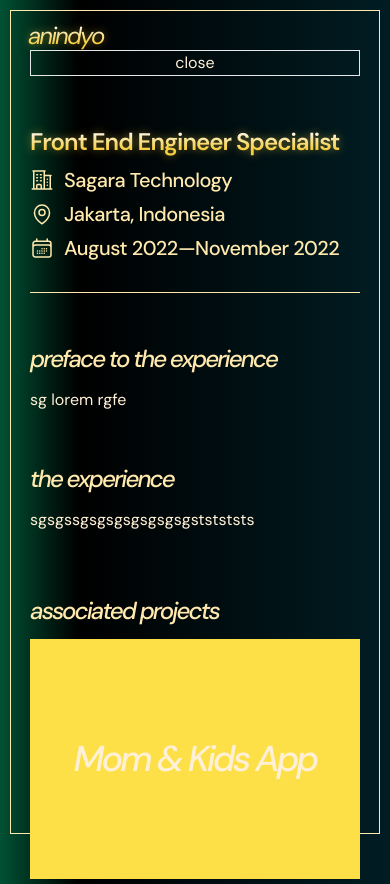
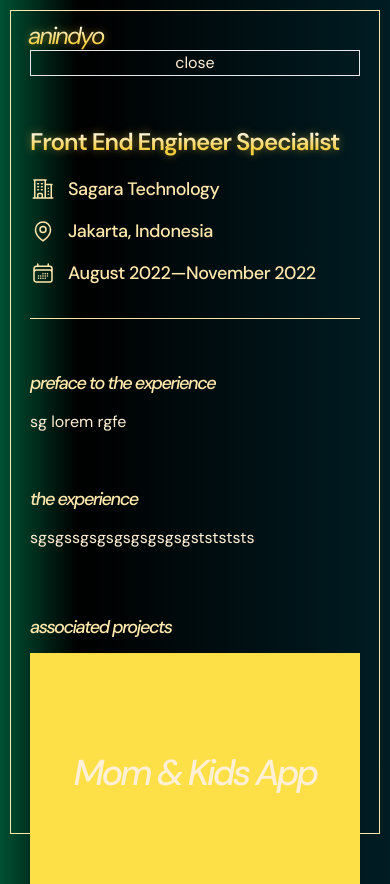
Before and after one commit to anindyoo/portfolio, a React (Create React App) app: page /experiences in a window 390 px wide. Both pictures are taken after a click on the button 195 px from the left and 237 px from the top of the page. Built offline with nearby package versions, Linux system fonts and the light colour scheme.

Commit message:
style: add stylings for mobile screens.

```diff
--- a/src/components/ExperiencesComp/ExperiencesArticle.jsx
+++ b/src/components/ExperiencesComp/ExperiencesArticle.jsx
@@ -46,50 +46,65 @@ const ExperiencesArticle = (props) => {
         >
           <h1 className="
           HEADLINE-TEXT
-          text-2xl lg:text-[2.5rem] font-semibold tracking-[-0.04em]"
+          text-2xl lg:text-[2.5rem] font-semibold tracking-[-0.04em]
+          mb-2"
           >
             {activeCard?.role}
           </h1>
           <div className="
           HEADER-INFOS
           flex flex-col gap-1.5
-          text-xl font-medium tracking-tight
+          text-lg lg:text-xl font-medium tracking-tight
           text-sunglowMuted"
           >
-            <h2 className="flex flex-row gap-2.5 items-center">
+            <table className="table-auto flex flex-col gap-3">
+              <tr>
+                <th>
                   <svg xmlns="http://www.w3.org/2000/svg" fill="none" viewBox="0 0 24 24" strokeWidth={1.5} stroke="currentColor" className="size-6">
                     <path strokeLinecap="round" strokeLinejoin="round" d="M2.25 21h19.5m-18-18v18m10.5-18v18m6-13.5V21M6.75 6.75h.75m-.75 3h.75m-.75 3h.75m3-6h.75m-.75 3h.75m-.75 3h.75M6.75 21v-3.375c0-.621.504-1.125 1.125-1.125h2.25c.621 0 1.125.504 1.125 1.125V21M3 3h12m-.75 4.5H21m-3.75 3.75h.008v.008h-.008v-.008Zm0 3h.008v.008h-.008v-.008Zm0 3h.008v.008h-.008v-.008Z" />
                   </svg>
+                </th>
+                <td className="pl-3">
                   {activeCard?.company}
-            </h2>
-            <h2 className="flex flex-row gap-2.5 items-center">
+                </td>
+              </tr>
+              <tr>
+                <th>
                   <svg xmlns="http://www.w3.org/2000/svg" fill="none" viewBox="0 0 24 24" strokeWidth={1.5} stroke="currentColor" className="size-6">
                     <path strokeLinecap="round" strokeLinejoin="round" d="M15 10.5a3 3 0 1 1-6 0 3 3 0 0 1 6 0Z" />
                     <path strokeLinecap="round" strokeLinejoin="round" d="M19.5 10.5c0 7.142-7.5 11.25-7.5 11.25S4.5 17.642 4.5 10.5a7.5 7.5 0 1 1 15 0Z" />
                   </svg>
+                </th>
+                <td className="pl-3">
                   {activeCard?.location}
-            </h2>
-            <h2 className="flex flex-row gap-2.5 items-center">
+                </td>
+              </tr>
+              <tr>
+                <th>
                   <svg xmlns="http://www.w3.org/2000/svg" fill="none" viewBox="0 0 24 24" strokeWidth={1.5} stroke="currentColor" className="size-6">
                     <path strokeLinecap="round" strokeLinejoin="round" d="M6.75 3v2.25M17.25 3v2.25M3 18.75V7.5a2.25 2.25 0 0 1 2.25-2.25h13.5A2.25 2.25 0 0 1 21 7.5v11.25m-18 0A2.25 2.25 0 0 0 5.25 21h13.5A2.25 2.25 0 0 0 21 18.75m-18 0v-7.5A2.25 2.25 0 0 1 5.25 9h13.5A2.25 2.25 0 0 1 21 11.25v7.5m-9-6h.008v.008H12v-.008ZM12 15h.008v.008H12V15Zm0 2.25h.008v.008H12v-.008ZM9.75 15h.008v.008H9.75V15Zm0 2.25h.008v.008H9.75v-.008ZM7.5 15h.008v.008H7.5V15Zm0 2.25h.008v.008H7.5v-.008Zm6.75-4.5h.008v.008h-.008v-.008Zm0 2.25h.008v.008h-.008V15Zm0 2.25h.008v.008h-.008v-.008Zm2.25-4.5h.008v.008H16.5v-.008Zm0 2.25h.008v.008H16.5V15Z" />
                   </svg>
+                </th>
+                <td className="pl-3">
                   {activeCard?.startDate
                   && helpers.formatDateRange(activeCard?.startDate, activeCard?.endDate)}
-            </h2>
+                </td>
+              </tr>
+            </table>
           </div>
         </section>
         <section className="
         ARTICLE-PREFACE
         flex flex-col gap-3"
         >
-          <h1 className="text-sunglowMuted text-2xl font-medium tracking-[-0.08em] italic">preface to the experience</h1>
+          <h1 className="text-sunglowMuted text-lg lg:text-2xl font-medium tracking-[-0.08em] italic">preface to the experience</h1>
           <p className="leading-relaxed">{activeCard?.preface}</p>
         </section>
         <section className="
         ARTICLE-MAIN
         flex flex-col gap-3"
         >
-          <h1 className="text-sunglowMuted text-2xl font-medium tracking-[-0.08em] italic">the experience</h1>
+          <h1 className="text-sunglowMuted text-lg lg:text-2xl font-medium tracking-[-0.08em] italic">the experience</h1>
           <p className="leading-relaxed">{activeCard?.workDescription}</p>
           <ul className="list-inside list-disc">
             {activeCard?.worksList.map((item, index) => (
@@ -101,7 +116,7 @@ const ExperiencesArticle = (props) => {
         ARTICLE-PROJECTS
         flex flex-col gap-3"
         >
-          <h1 className="text-sunglowMuted text-2xl font-medium tracking-[-0.08em] italic">associated projects</h1>
+          <h1 className="text-sunglowMuted text-lg lg:text-2xl font-medium tracking-[-0.08em] italic">associated projects</h1>
           <ul className="
           ASSOCIATED-PROJECTT-LIST
           flex flex-row flex-wrap gap-10"
@@ -131,7 +146,7 @@ const ExperiencesArticle = (props) => {
         ARTICLE-CERTIFICATES
         flex flex-col gap-3"
         >
-          <h1 className="text-sunglowMuted text-2xl font-medium tracking-[-0.08em] italic">certificates & credentials</h1>
+          <h1 className="text-sunglowMuted text-lg lg:text-2xl font-medium tracking-[-0.08em] italic">certificates & credentials</h1>
           <ul className="CERTIFICATES-LIST flex flex-col gap-1">
             {!activeCard?.certificates?.length
               ? (<p className="italic">No certificates are available.</p>)
@@ -168,7 +183,7 @@ const ExperiencesArticle = (props) => {
         ARTICLE-LINKS
         flex flex-col gap-3"
         >
-          <h1 className="text-sunglowMuted text-2xl font-medium tracking-[-0.08em] italic">external links</h1>
+          <h1 className="text-sunglowMuted text-lg lg:text-2xl font-medium tracking-[-0.08em] italic">external links</h1>
           <ul className="LINKS-LIST flex flex-row flex-wrap gap-3">
             {!activeCard?.links?.length
               ? (<p className="italic">No external links are available.</p>)
@@ -200,7 +215,7 @@ const ExperiencesArticle = (props) => {
         ARTICLE-GALLERY
         flex flex-col gap-3"
         >
-          <h1 className="text-sunglowMuted text-2xl font-medium tracking-[-0.08em] italic">gallery</h1>
+          <h1 className="text-sunglowMuted text-lg lg:text-2xl font-medium tracking-[-0.08em] italic">gallery</h1>
         </section>
       </article>
     ) : (
```
Lines whose indentation alone changed are shown as unchanged.
